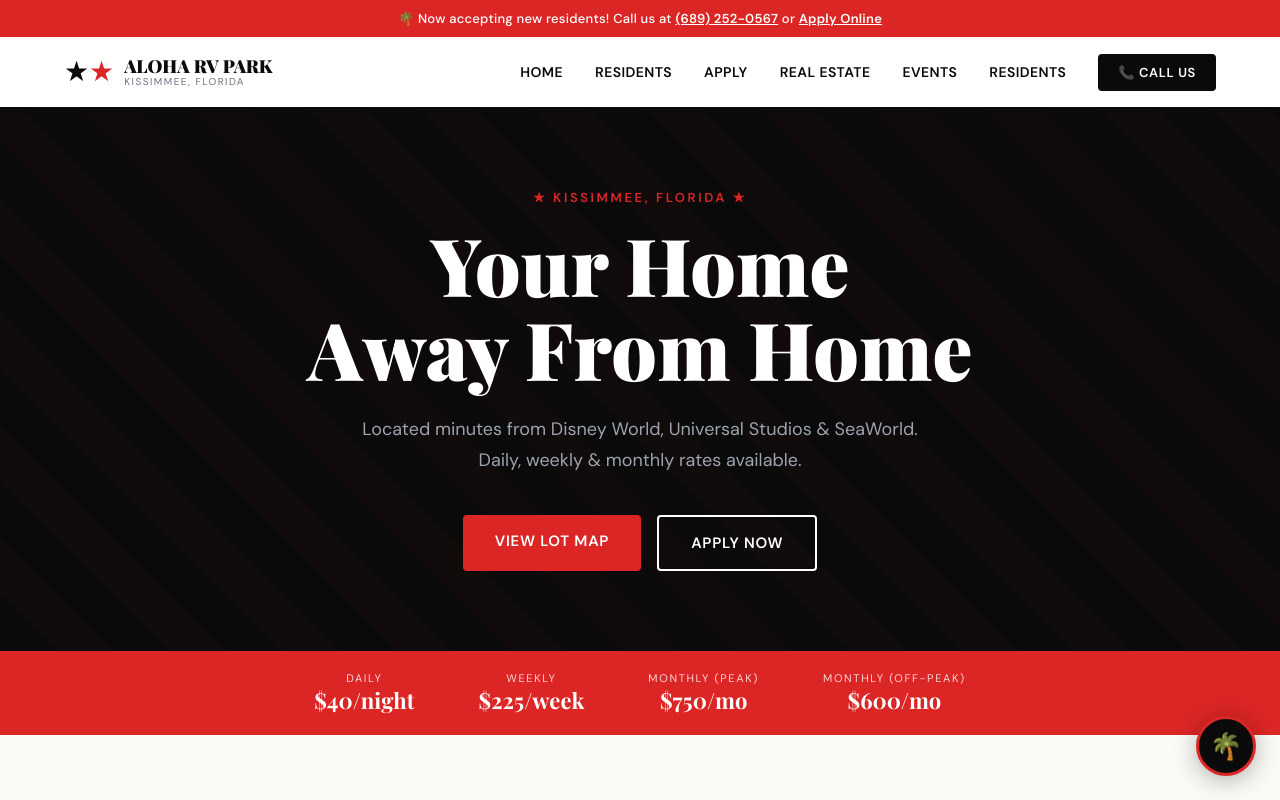
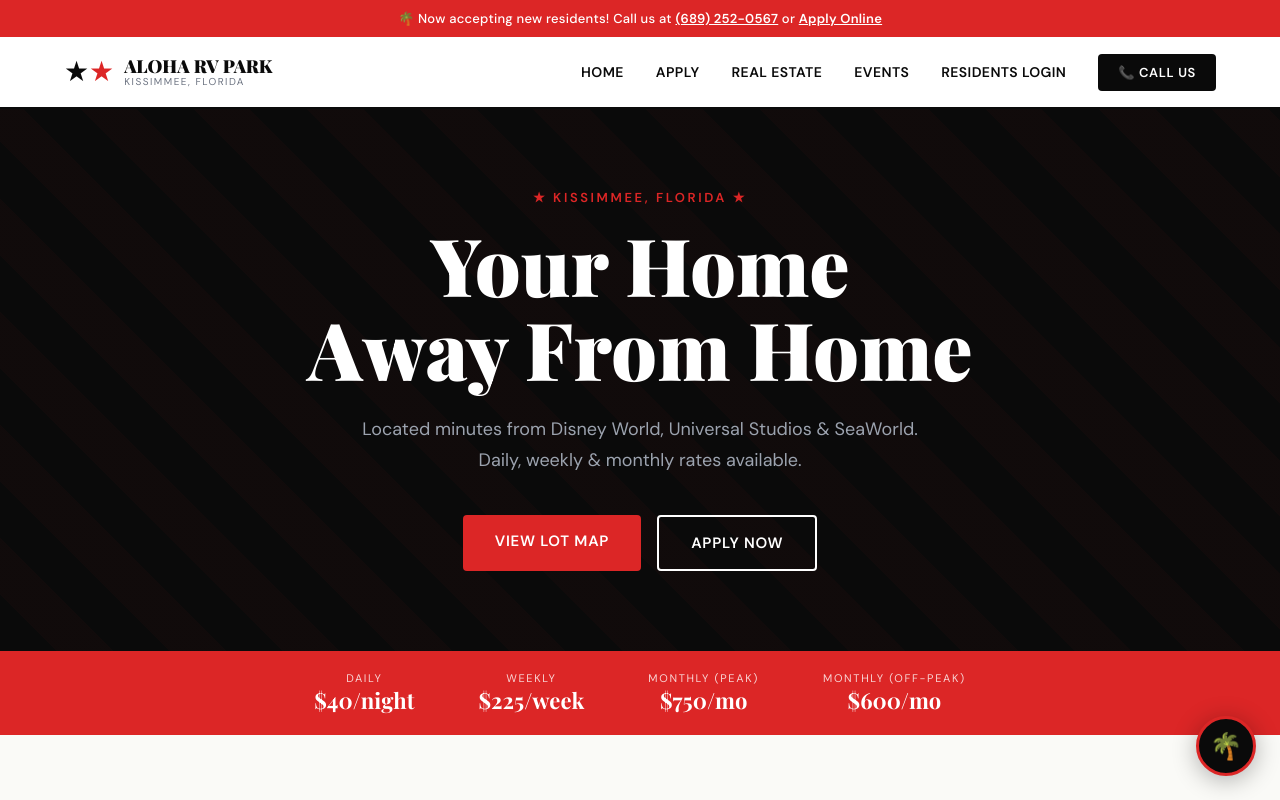
Before and after one commit to melyos2026-cmyk/aloha-rv-park-web, a Next.js app: page / in a window 1280 px wide. Shown: the top 800 px of the page. Built offline with nearby package versions, Linux system fonts and the light colour scheme.

Commit message:
Fix nav - remove duplicate residents

```diff
--- a/src/components/Header.tsx
+++ b/src/components/Header.tsx
@@ -4,11 +4,10 @@ import Link from "next/link";
 
 const nav = [
   { label: "Home", href: "/" },
-  { label: "Residents", href: "/residents" },
   { label: "Apply", href: "/apply" },
   { label: "Real Estate", href: "/real-estate" },
   { label: "Events", href: "/events" },
-  { label: "Residents", href: "/login" },
+  { label: "Residents Login", href: "/login" },
 ];
 
 export default function Header() {
```
